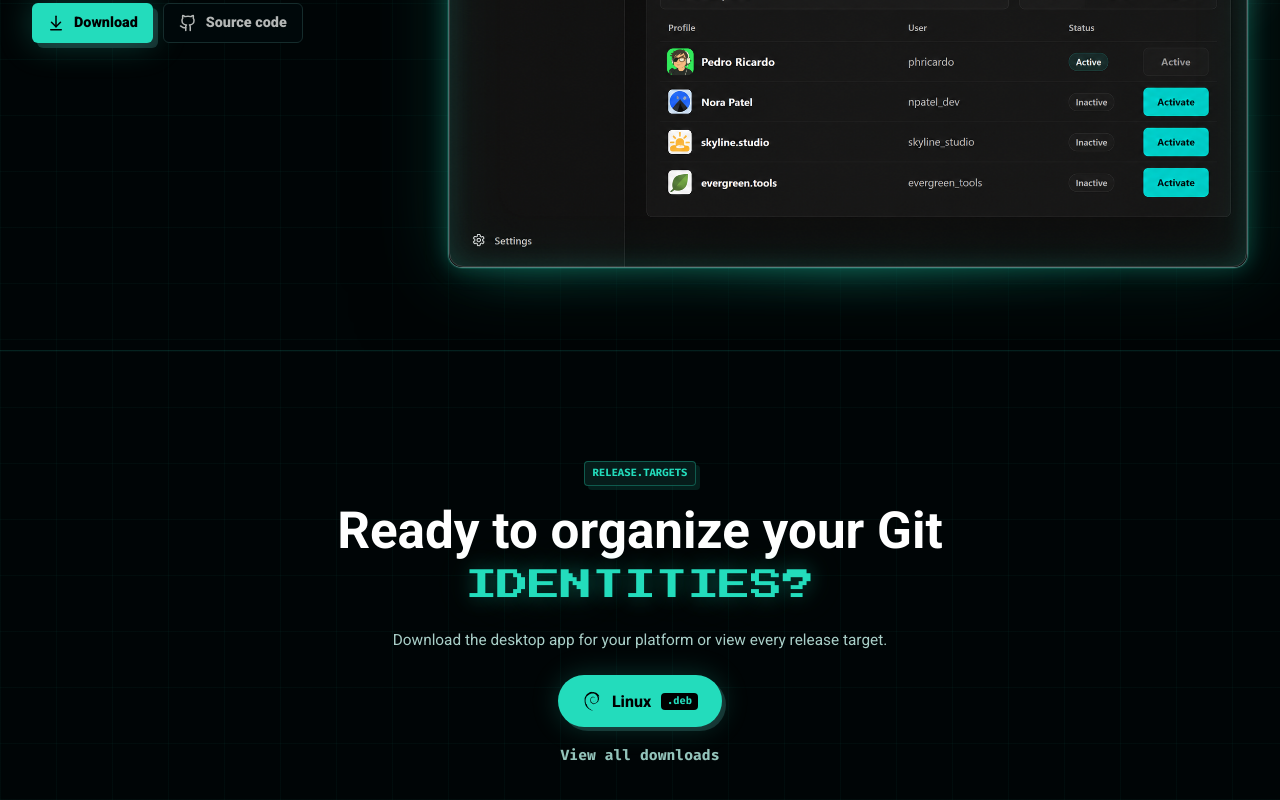
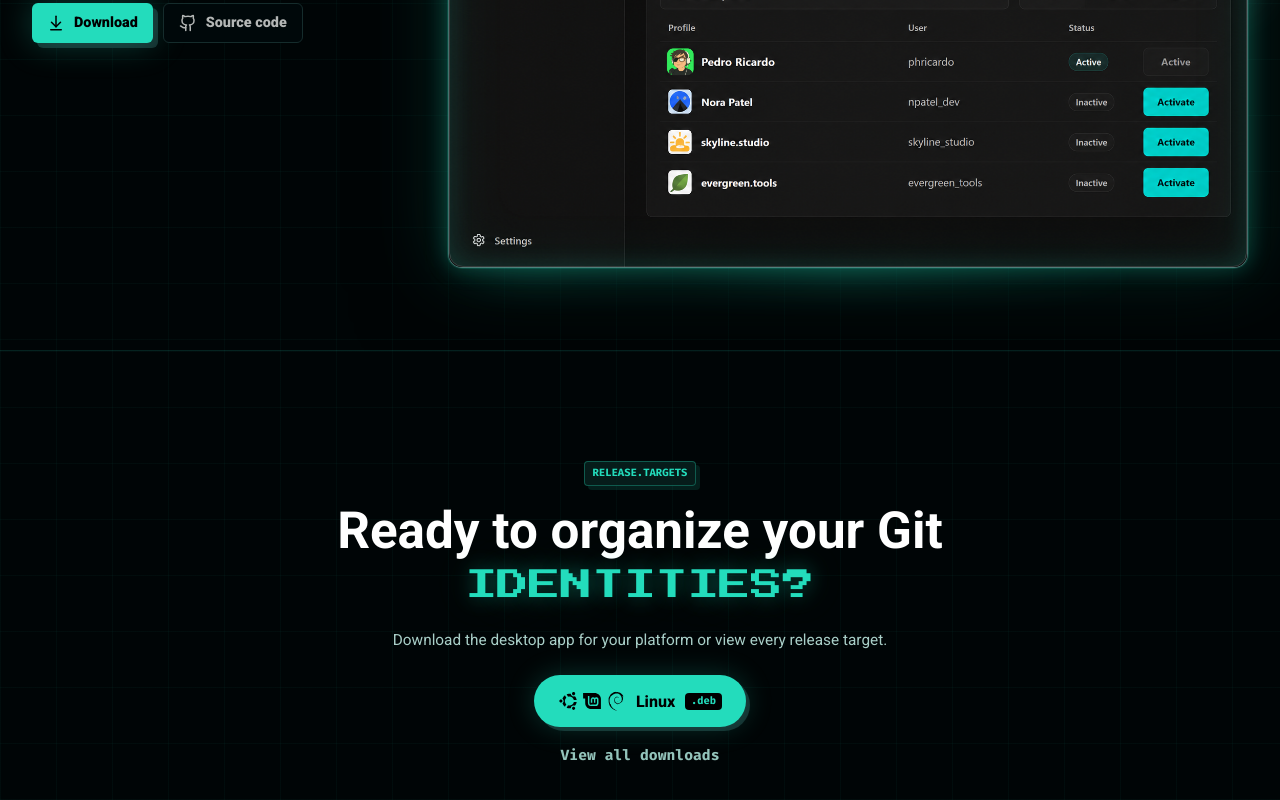
Before and after one commit to phricardo/Git-Identity-Manager, a React (Vite) app in the folder site/: page / in a window 1280 px wide. Shown: the part 1672-2472 px from the top of the page. Built offline with nearby package versions, Linux system fonts and the light colour scheme.

Commit message:
feat(site): add distro icons for Linux downloads

```diff
--- a/site/src/App.module.css
+++ b/site/src/App.module.css
@@ -666,6 +666,17 @@ h1 {
     4px 4px 0 #152c2c;
 }
 
+.downloadIconGroup {
+  display: inline-flex;
+  align-items: center;
+  gap: 4px;
+  flex: 0 0 auto;
+}
+
+.downloadIconGroup svg {
+  flex: 0 0 auto;
+}
+
 .primaryPill:hover,
 .downloadPill:hover,
 .backLink:hover {
--- a/site/src/App.tsx
+++ b/site/src/App.tsx
@@ -13,7 +13,7 @@ import {
 } from "lucide-react";
 import { useRef, useState } from "react";
 import { motion } from "framer-motion";
-import { DebianIcon, LinuxIcon, UbuntuIcon, WindowsIcon, type OsIconProps } from "./components/OsIcons";
+import { DebianIcon, LinuxIcon, MintIcon, UbuntuIcon, WindowsIcon, type OsIconProps } from "./components/OsIcons";
 import logoUrl from "./assets/logo.svg";
 import screenshotUrl from "./assets/app-screen--001.png";
 import {
@@ -26,9 +26,10 @@ import {
 } from "./constants/links";
 import styles from "./App.module.css";
 
-const downloadIcons: Record<DownloadTarget["iconKey"], (props: OsIconProps) => JSX.Element> = {
+const downloadIcons: Record<DownloadTarget["iconKeys"][number], (props: OsIconProps) => JSX.Element> = {
   debian: DebianIcon,
   linux: LinuxIcon,
+  mint: MintIcon,
   ubuntu: UbuntuIcon,
   windows: WindowsIcon,
 };
@@ -39,16 +40,16 @@ const heroOsLogos = [
     label: "Windows",
   },
   {
-    icon: LinuxIcon,
-    label: "Linux",
+    icon: UbuntuIcon,
+    label: "Ubuntu",
+  },
+  {
+    icon: MintIcon,
+    label: "Linux Mint",
   },
   {
     icon: DebianIcon,
     label: "Debian",
-  },
-  {
-    icon: UbuntuIcon,
-    label: "Ubuntu",
   },
 ] as const;
 
@@ -404,14 +405,18 @@ function DownloadButton({
   download: DownloadTarget;
   variant: "primary" | "secondary";
 }) {
-  const Icon = downloadIcons[download.iconKey];
-
   return (
     <a
       className={variant === "primary" ? styles.primaryPill : styles.downloadPill}
       href={download.href}
     >
-      <Icon size={20} aria-hidden="true" />
+      <span className={styles.downloadIconGroup} aria-hidden="true">
+        {download.iconKeys.map((iconKey) => {
+          const Icon = downloadIcons[iconKey];
+
+          return <Icon key={iconKey} size={20} />;
+        })}
+      </span>
       <span>{download.osLabel}</span>
       <small>{download.badge}</small>
     </a>
--- a/site/src/components/OsIcons.tsx
+++ b/site/src/components/OsIcons.tsx
@@ -52,6 +52,17 @@ export function UbuntuIcon(props: OsIconProps) {
   );
 }
 
+export function MintIcon(props: OsIconProps) {
+  const { title } = props;
+
+  return (
+    <svg viewBox="0 0 128 128" fill="currentColor" {...getIconProps(props)}>
+      {title ? <title>{title}</title> : null}
+      <path d="m 6.8654747,12.825017 0.433338,35.073638 13.0002713,0 0.460428,31.552734 C 20.990378,102.37947 44.337801,115.337 58.487376,115.17503 l 62.645034,-0.43333 0,-64.64925 C 120.95998,27.233712 98.768335,12.979755 81.210758,13.041688 L 6.8654747,12.825017 z m 31.1193883,19.229563 9.181439,0.02709 0.05413,44.282162 c 0.375631,10.247613 7.890889,11.105017 13.894037,10.806468 l 22.290044,0 C 91.682471,86.98173 96.144942,83.185776 96.133952,75.226307 L 95.971432,53.45086 c -0.21845,-5.940731 -10.668148,-5.283486 -10.562707,0.325007 l 0,20.96293 -8.775189,0 -0.08126,-21.09835 C 76.502686,48.810083 65.64737,46.823301 65.583294,54.452963 l 0.162503,20.448339 -9.34394,-0.02709 0.02712,-20.908764 c 0.02327,-4.817656 3.557859,-10.602447 8.93768,-13.054435 4.304613,-1.961908 10.031171,-2.257911 15.546155,2.92506 4.933194,-5.238304 13.266023,-5.294593 17.631613,-1.95004 2.781615,2.13112 6.503785,4.541596 6.608455,11.158564 l 0.32502,22.967139 C 105.5586,88.15129 98.432325,96.257123 87.819202,96.216313 L 57.75608,96.243433 C 44.322072,96.294279 37.818629,86.916531 38.03902,74.630491 L 37.98489,32.054615 z" />
+    </svg>
+  );
+}
+
 export function LinuxIcon(props: OsIconProps) {
   const { title } = props;
 
--- a/site/src/constants/links.ts
+++ b/site/src/constants/links.ts
@@ -7,7 +7,7 @@ export type DownloadTarget = {
   readonly fileType: "exe" | "msi" | "deb";
   readonly osLabel: string;
   readonly badge: string;
-  readonly iconKey: "windows" | "linux" | "debian" | "ubuntu";
+  readonly iconKeys: readonly ("windows" | "linux" | "debian" | "ubuntu" | "mint")[];
   readonly priority: number;
 };
 
@@ -31,7 +31,7 @@ export const DOWNLOADS: readonly DownloadTarget[] = [
     fileType: "exe",
     osLabel: "Windows",
     badge: ".exe",
-    iconKey: "windows",
+    iconKeys: ["windows"],
     priority: 1,
   },
   {
@@ -43,7 +43,7 @@ export const DOWNLOADS: readonly DownloadTarget[] = [
     fileType: "msi",
     osLabel: "Windows MSI",
     badge: ".msi",
-    iconKey: "windows",
+    iconKeys: ["windows"],
     priority: 2,
   },
   {
@@ -55,7 +55,7 @@ export const DOWNLOADS: readonly DownloadTarget[] = [
     fileType: "deb",
     osLabel: "Linux",
     badge: ".deb",
-    iconKey: "debian",
+    iconKeys: ["ubuntu", "mint", "debian"],
     priority: 3,
   },
 ] as const;
```
